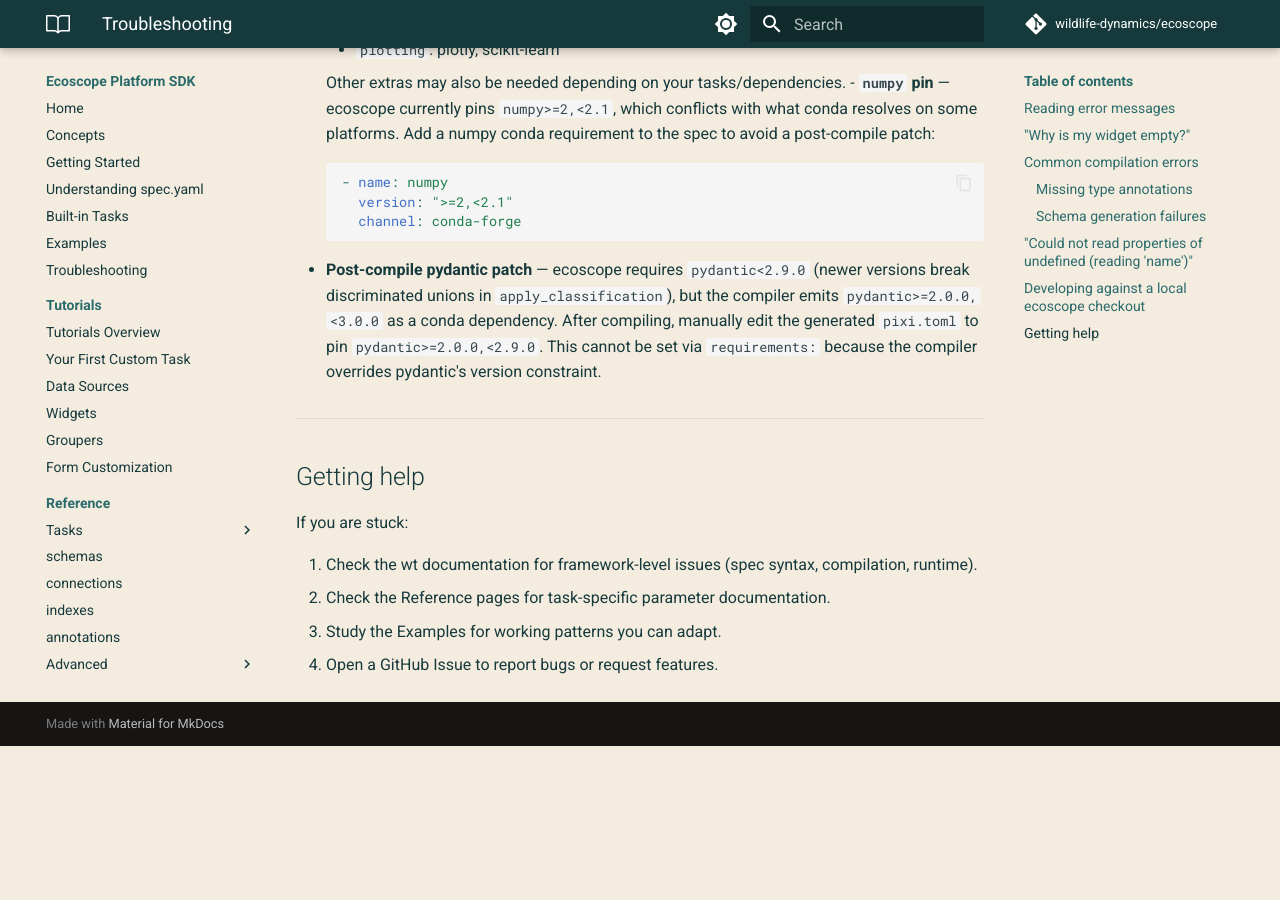
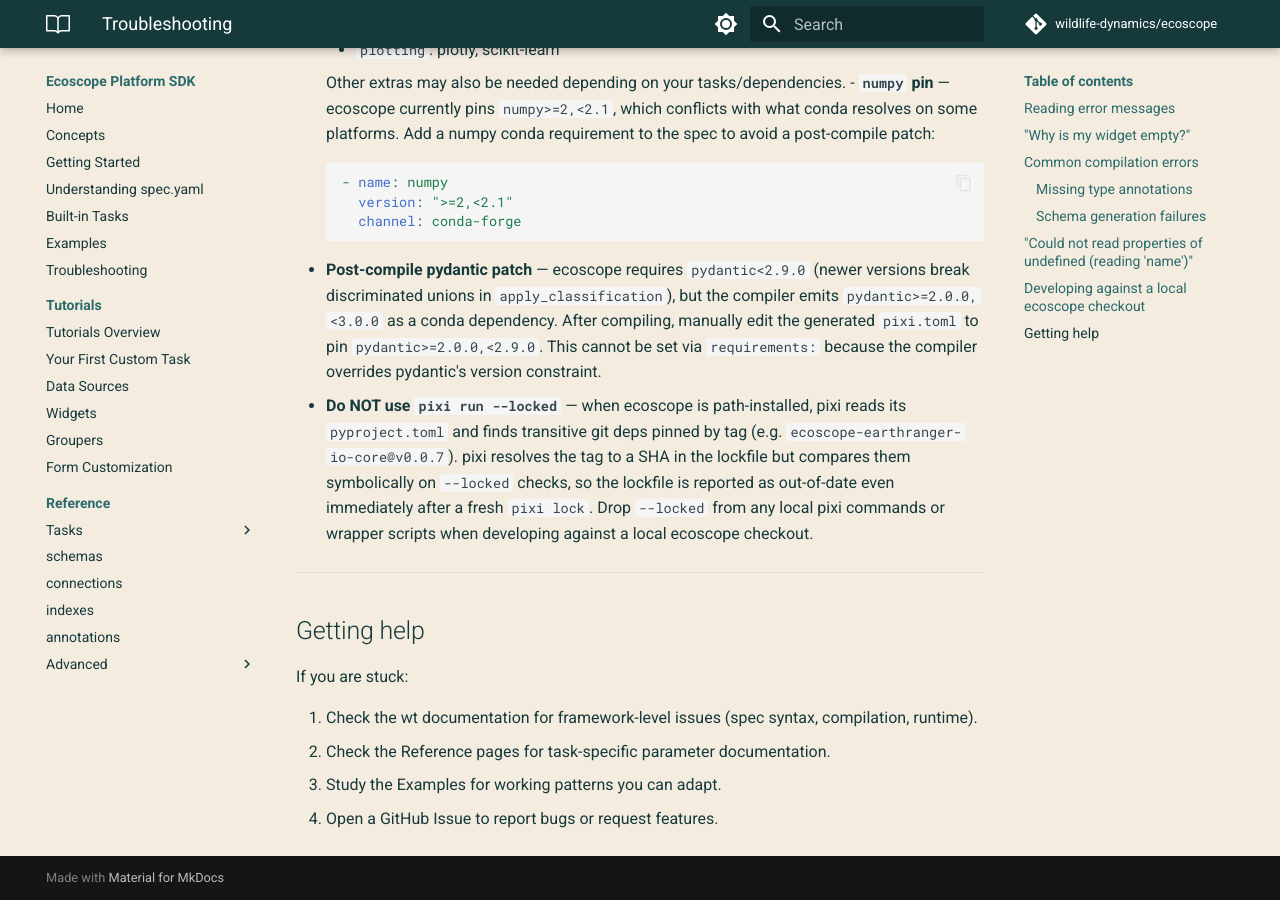
Before and after one commit to wildlife-dynamics/ecoscope, an MkDocs documentation site: the page built from doc/platform-sdk/content/troubleshooting.md, in a window 1280 px wide and 900 px high, scrolled down 3299 px. Built offline with MkDocs 1.6.1 and Material for MkDocs 9.7.7, drawn with Linux system fonts in a browser that asks for light colours; comment, search, counter and statistics services are not loaded; before the commit the page ends 4045 px from its top, so only the background shows below that.

Commit message:
update key points

```diff
--- a/doc/platform-sdk/content/troubleshooting.md
+++ b/doc/platform-sdk/content/troubleshooting.md
@@ -141,6 +141,13 @@ requirements:
   compiling, manually edit the generated `pixi.toml` to pin
   `pydantic>=2.0.0,<2.9.0`. This cannot be set via `requirements:` because
   the compiler overrides pydantic's version constraint.
+- **Do NOT use `pixi run --locked`** — when ecoscope is path-installed, pixi
+  reads its `pyproject.toml` and finds transitive git deps pinned by tag (e.g.
+  `ecoscope-earthranger-io-core@v0.0.7`). pixi resolves the tag to a SHA in the
+  lockfile but compares them symbolically on `--locked` checks, so the lockfile
+  is reported as out-of-date even immediately after a fresh `pixi lock`. Drop
+  `--locked` from any local pixi commands or wrapper scripts when developing
+  against a local ecoscope checkout.
 
 ---
 
```
